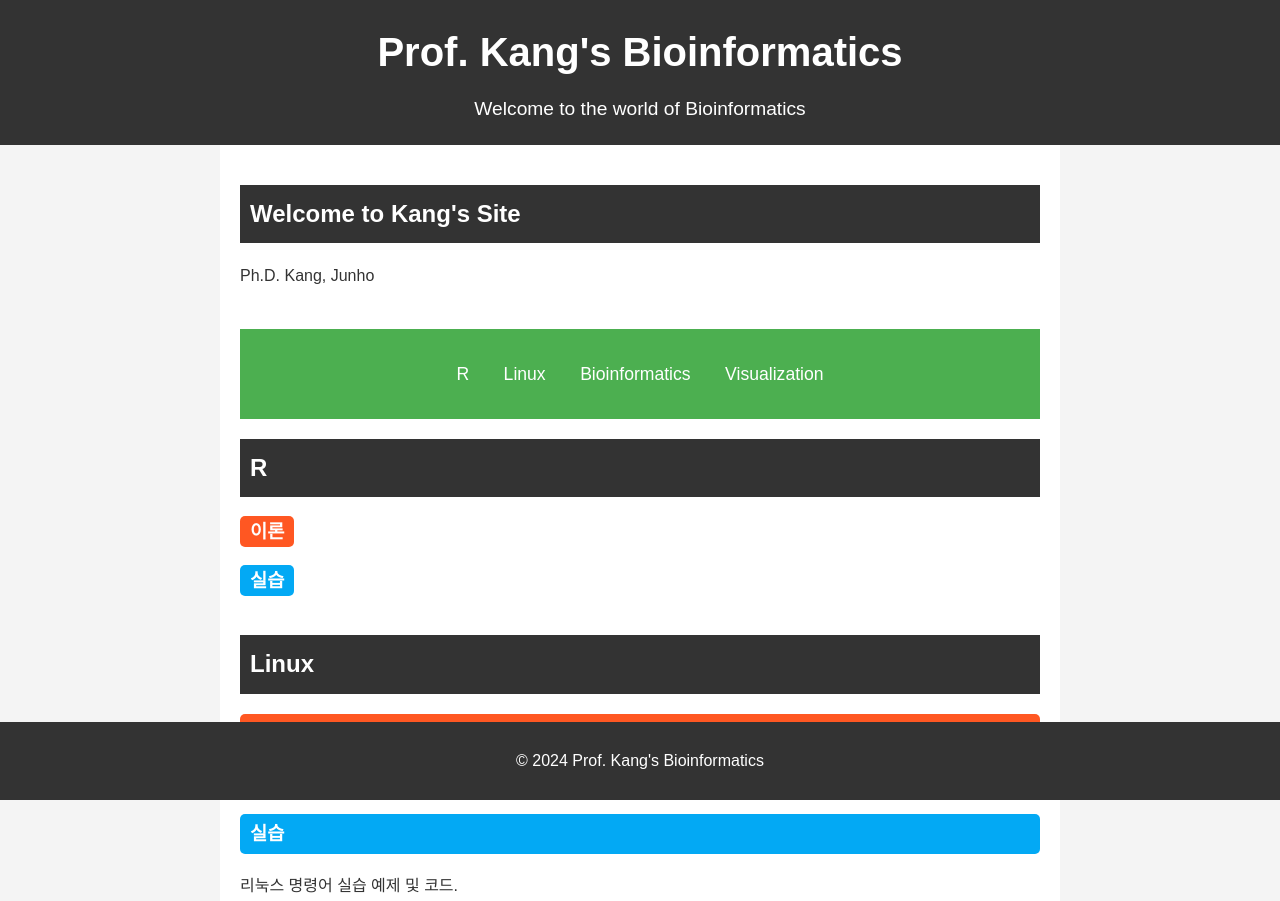
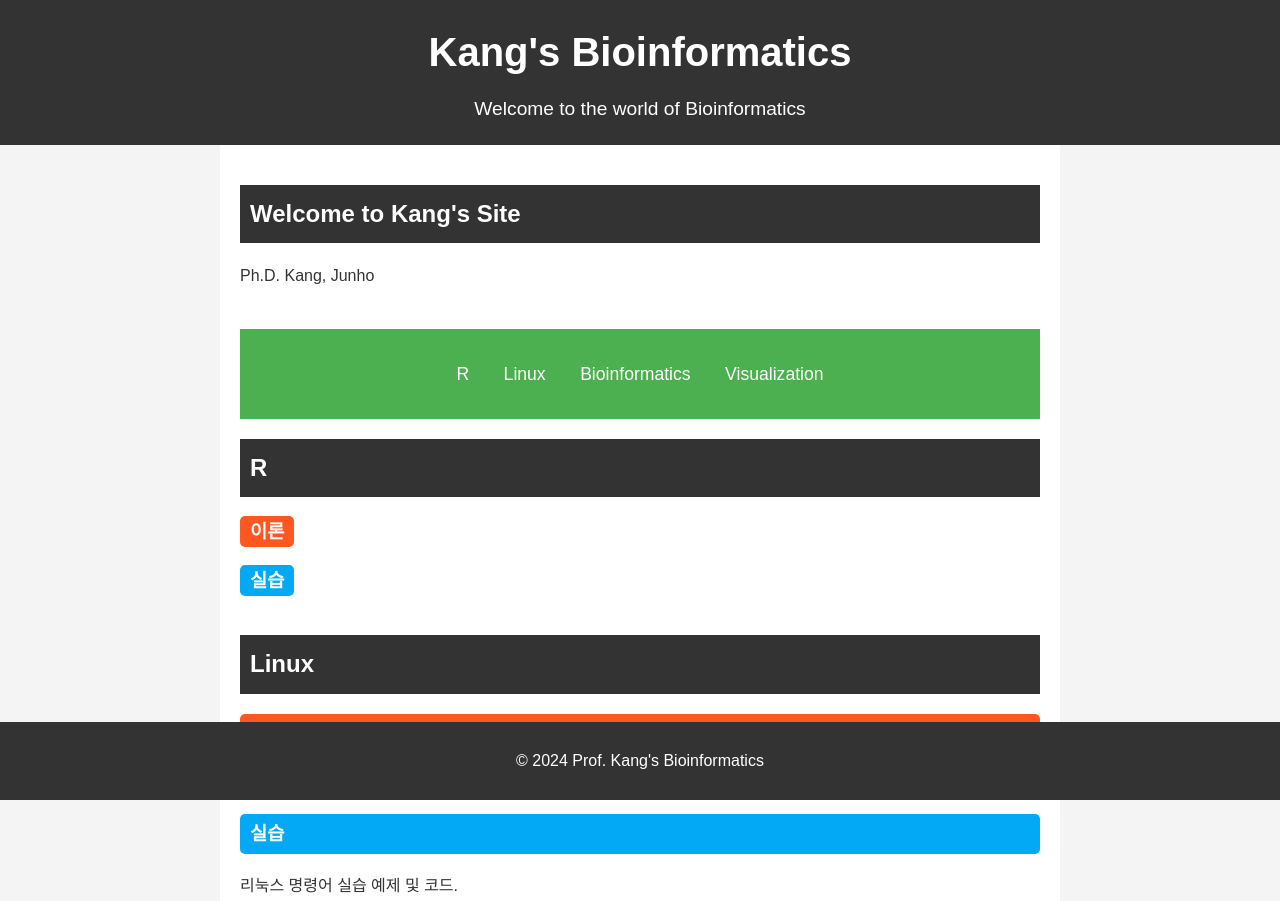
Before and after one commit to KangsinDB/KangsinDB.github.io, a plain HTML site: page index.html in a window 1280 px wide. Shown: the top 901 px of the page. Drawn offline with Linux system fonts and the light colour scheme.

Commit message:
Update index.html

```diff
--- a/index.html
+++ b/index.html
@@ -3,12 +3,12 @@
 <head>
     <meta charset="UTF-8">
     <meta name="viewport" content="width=device-width, initial-scale=1.0">
-    <title>Prof. Kang's Site</title>
+    <title>Kang's Site</title>
     <link rel="stylesheet" href="styles.css">
 </head>
 <body>
     <header>
-        <h1>Prof. Kang's Bioinformatics</h1>
+        <h1>Kang's Bioinformatics</h1>
         <p>Welcome to the world of Bioinformatics</p>
     </header>
     <main>
```
